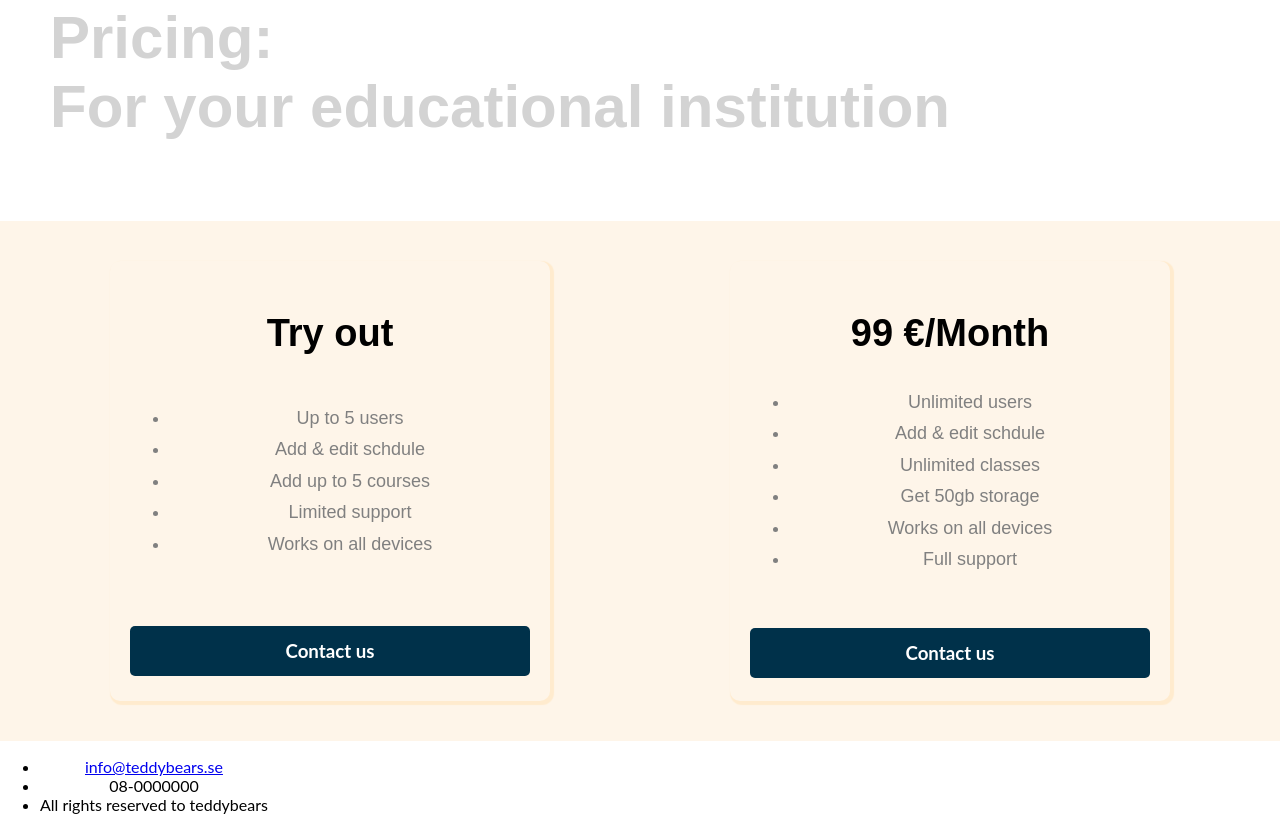
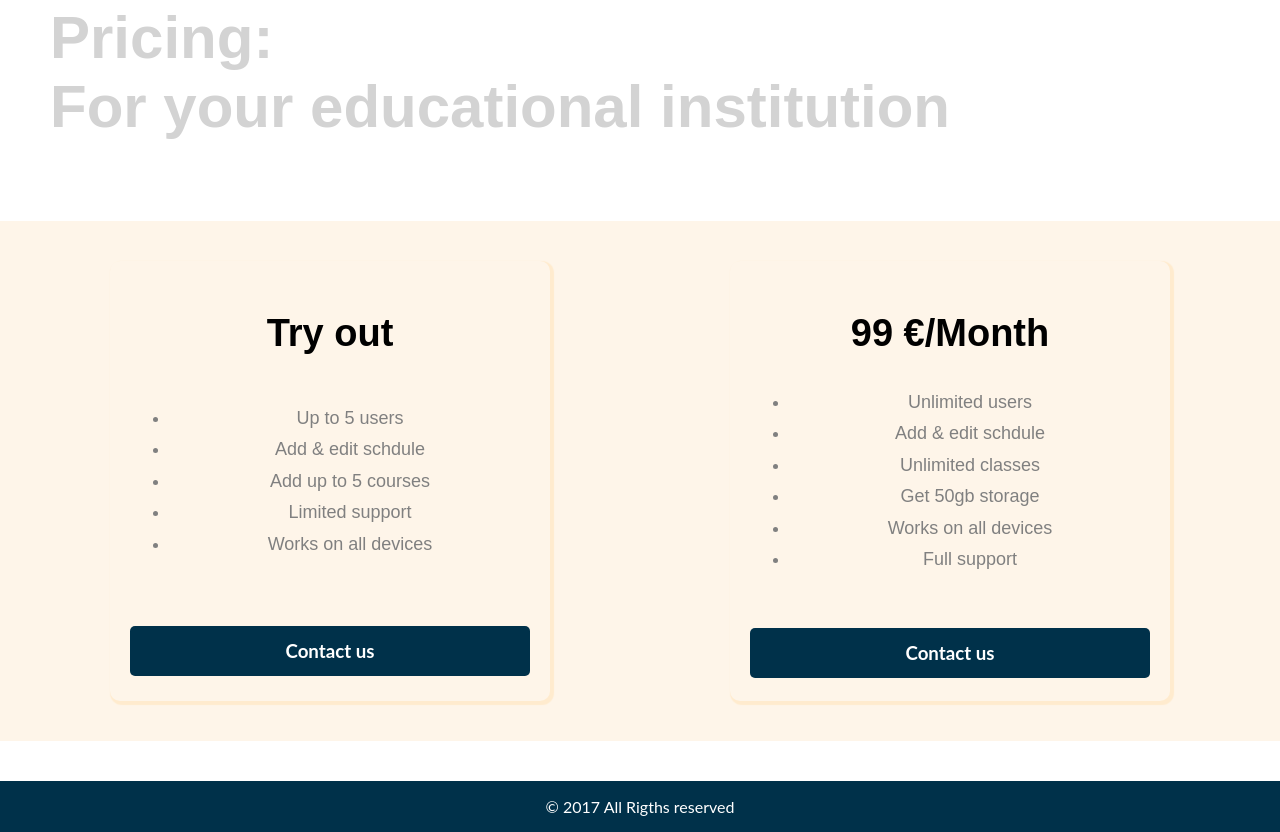
Before and after one commit to obed123456/LMS, a plain HTML site: page Pages/pricing.html in a window 1280 px wide. Shown: the part 705-1537 px from the top of the page. Drawn offline with Linux system fonts and the light colour scheme.

Commit message:
change footer

```diff
--- a/Pages/pricing.html
+++ b/Pages/pricing.html
@@ -115,18 +115,16 @@ For your educational institution</h1>
     </div>
   </div>
 
-  <footer>
+  <!-- <footer> -->
 
-              <div class="allRights">
-                <ul>
-                  <li><a href="mailto:info@teddybears.se">info@teddybears.se</a></li>
-                  <li>08-0000000</li>
-                  <li>All rights reserved to teddybears</li>
-                </ul>
-                </div>
+    <div class="footer">
+      <div class="sticky-footer">
+        <p>© 2017 All Rigths reserved
+        </p>
+      </div>
+    </div>
 
-
-  </footer>
+  <!-- </footer> -->
   </div>
 
 <script src="../JS/login.js"></script>
```
